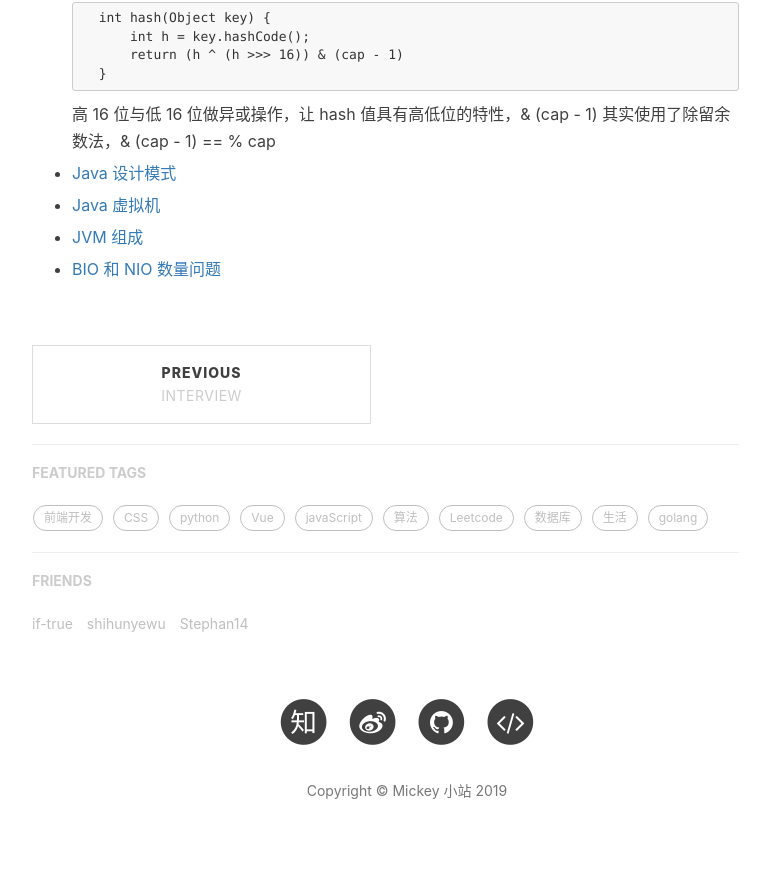
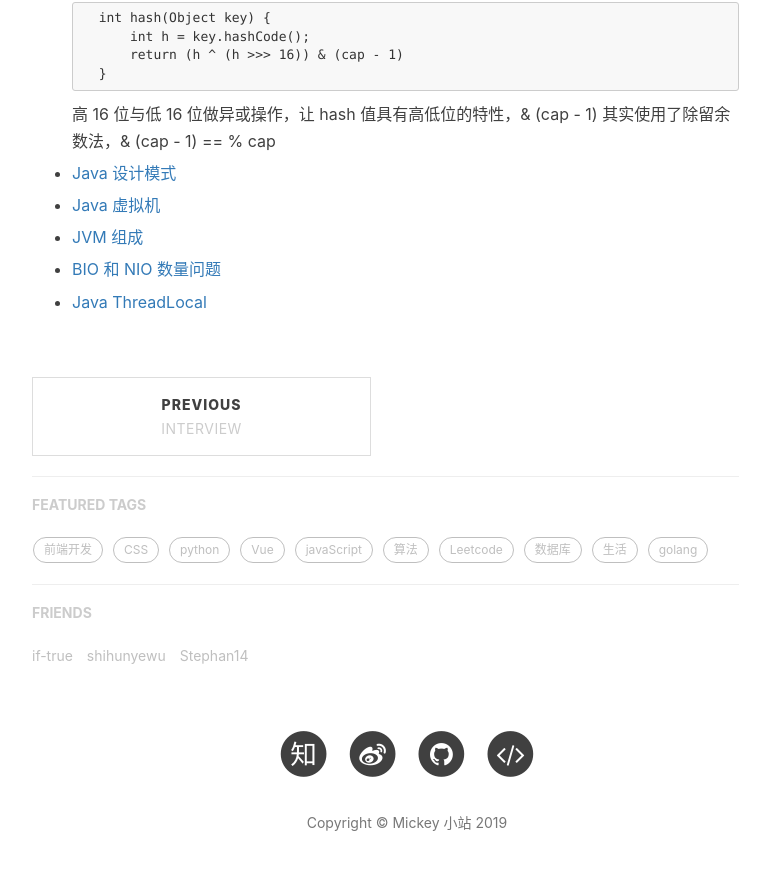
Before and after one commit to mickey0524/mickey0524.github.io, a Jekyll site: the page built from _posts/2019-03-21-begin-java.md, in a window 1280 px wide and 900 px high, scrolled down 7109 px. Shown: the top 870 px of the window, without its empty margins (233-1003 px from the left). Built offline with Jekyll 4.4.1, drawn with Linux system fonts in a browser that asks for light colours; nearby versions of some CDN libraries; comment, search, counter and statistics services are not loaded.

Commit message:
feat(java): update java

```diff
--- a/_posts/2019-03-21-begin-java.md
+++ b/_posts/2019-03-21-begin-java.md
@@ -387,3 +387,5 @@ tags:
 * [JVM 组成](https://juejin.im/post/5cad272a5188254eb942fabe?utm_source=gold_browser_extension)
 
 * [BIO 和 NIO 数量问题](https://juejin.im/post/5c8aea1df265da2de33f6a09)
+
+* [Java ThreadLocal](https://www.cnblogs.com/dolphin0520/p/3920407.html)
```
